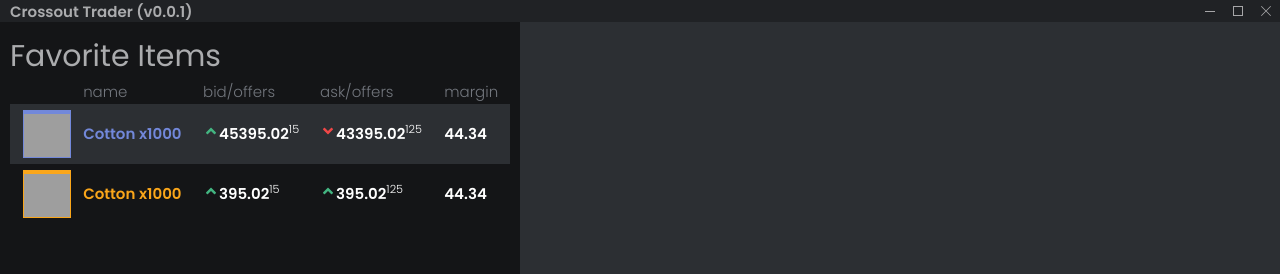
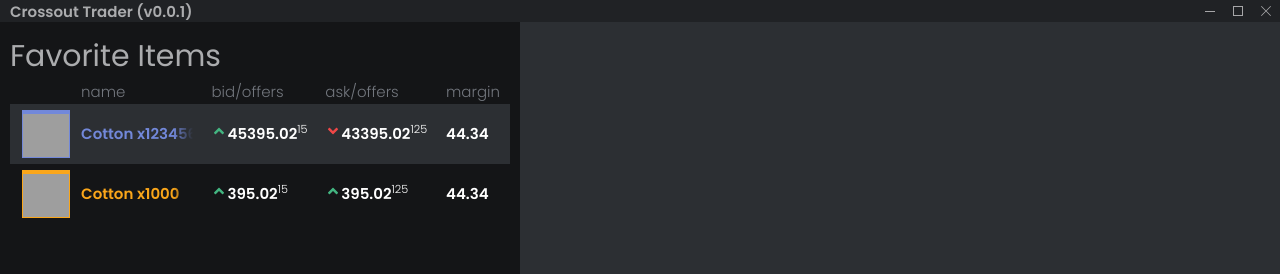
Before and after one commit to glmn/CrossoutTrader, an Electron app: page index.html in a window 1280 px wide. Shown: the top 274 px of the page. Drawn offline with nearby package versions, Linux system fonts and the light colour scheme; grey boxes are pictures that could not be loaded.

Commit message:
truncate item name with gradient

```diff
--- a/assets/css/main.sass
+++ b/assets/css/main.sass
@@ -83,9 +83,36 @@
         &:nth-child(odd)
           background: $lighten-color
 
+          td:nth-child(2):after
+            content: ""
+            text-align: right
+            position: absolute
+            margin-top: -42px
+            margin-left: 92px
+            width: 40px
+            height: 60px
+            background: linear-gradient(to right, rgba(255, 255, 255, 0), $lighten-color 50%)
+
     td
       color: white
       font-weight: 600
+
+      &:nth-child(2)
+        max-width: 100px
+        padding-right: 10px
+        overflow: hidden
+        text-overflow: ellipsis
+        white-space: nowrap
+
+        &:after
+          content: ""
+          text-align: right
+          position: absolute
+          margin-top: -42px
+          margin-left: 92px
+          width: 40px
+          height: 60px
+          background: linear-gradient(to right, rgba(255, 255, 255, 0), $darken-color 50%)
 
       sup
         font-weight: 300
--- a/index.html
+++ b/index.html
@@ -40,7 +40,7 @@
                   <img src="https://raw.githubusercontent.com/glmn/CrossoutItems/master/128x128/497.png" class="rare" alt="">
                 </td>
                 <td>
-                  <div class="name rare">Cotton x1000</div>
+                  <div class="name rare">Cotton x12345678901234567890123</div>
                 </td>
                 <td>
                   <div><div class="angle-up"></div>45395.02<sup>15</sup></div>
```
Also changed, not shown: assets/css/main.css, 1 other file.
